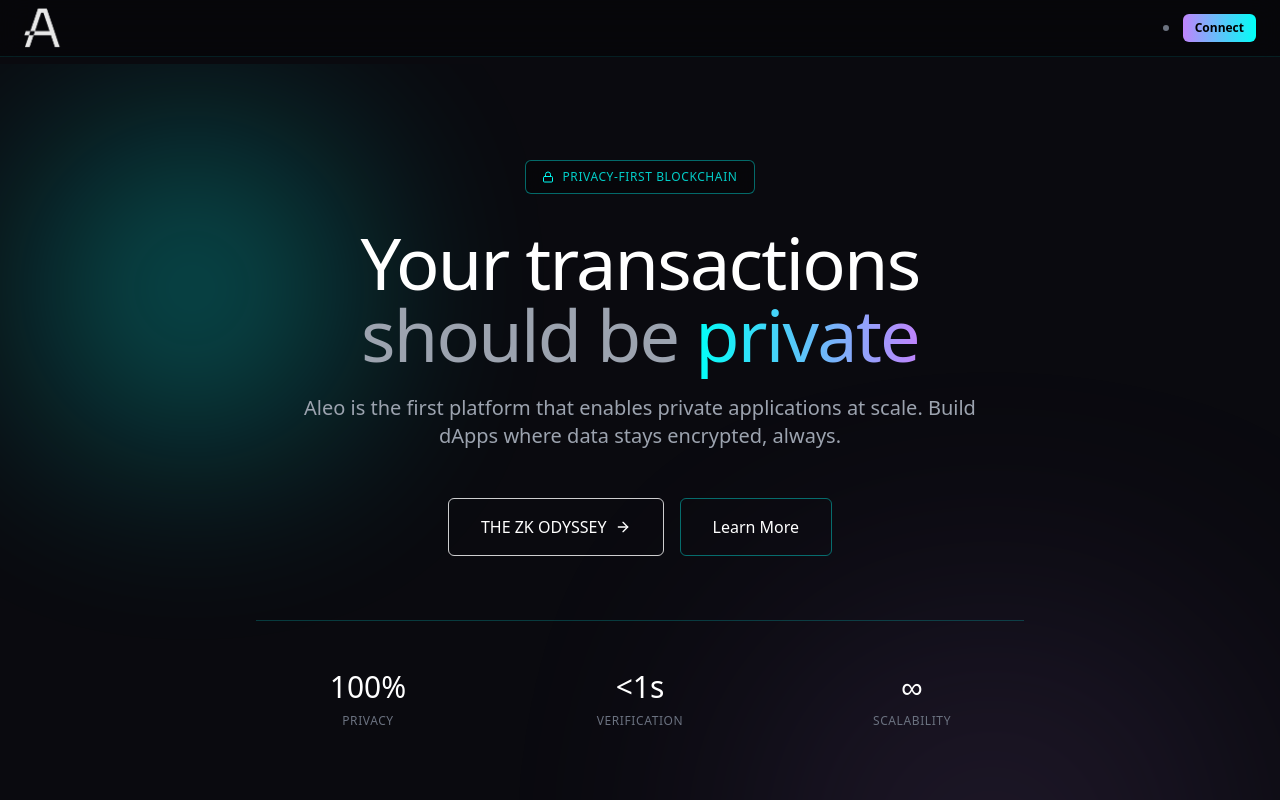
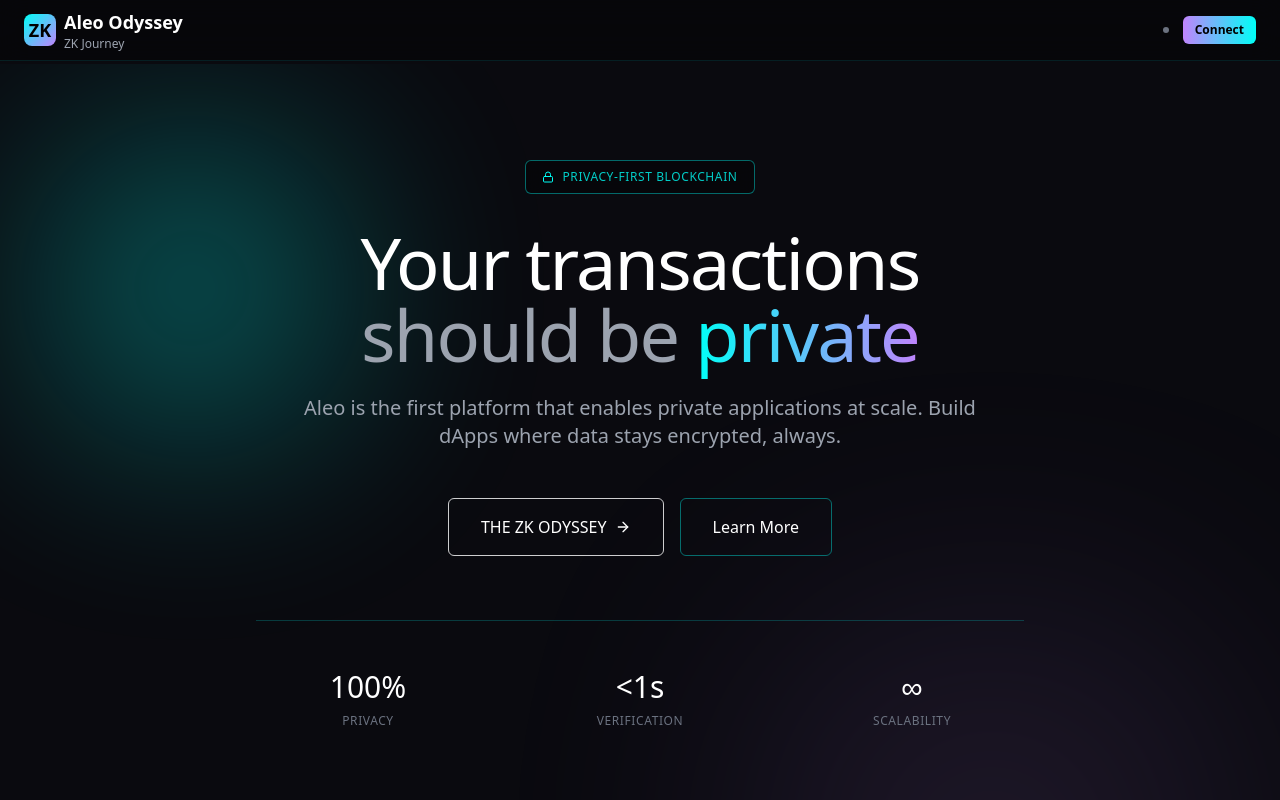
Before and after one commit to 760AnaPY/aleo-site, a React (Vite) app: page / in a window 1280 px wide. Shown: the top 800 px of the page. Built offline with nearby package versions, Linux system fonts and the light colour scheme.

Commit message:
Revert header logo to original text in Header.jsx

```diff
--- a/src/components/Header/Header.jsx
+++ b/src/components/Header/Header.jsx
@@ -12,11 +12,13 @@
         <div className="flex items-center justify-between">
           {/* Logo */}
           <div className="flex items-center gap-2">
-            <img
-              src="/logo-footer.png"
-              alt="Aleo Odyssey — ZK Journey"
-              className="h-10 w-auto opacity-95 hover:opacity-100 transition-opacity"
-            />
+            <div className="w-8 h-8 bg-gradient-to-br from-[#00fff7] to-[#c084fc] rounded-lg flex items-center justify-center">
+              <span className="text-black font-bold text-lg">ZK</span>
+            </div>
+            <div>
+              <h1 className="text-lg font-bold text-white">Aleo Odyssey</h1>
+              <p className="text-xs text-gray-400">ZK Journey</p>
+            </div>
           </div>
 
           {/* Right side controls */}
```
